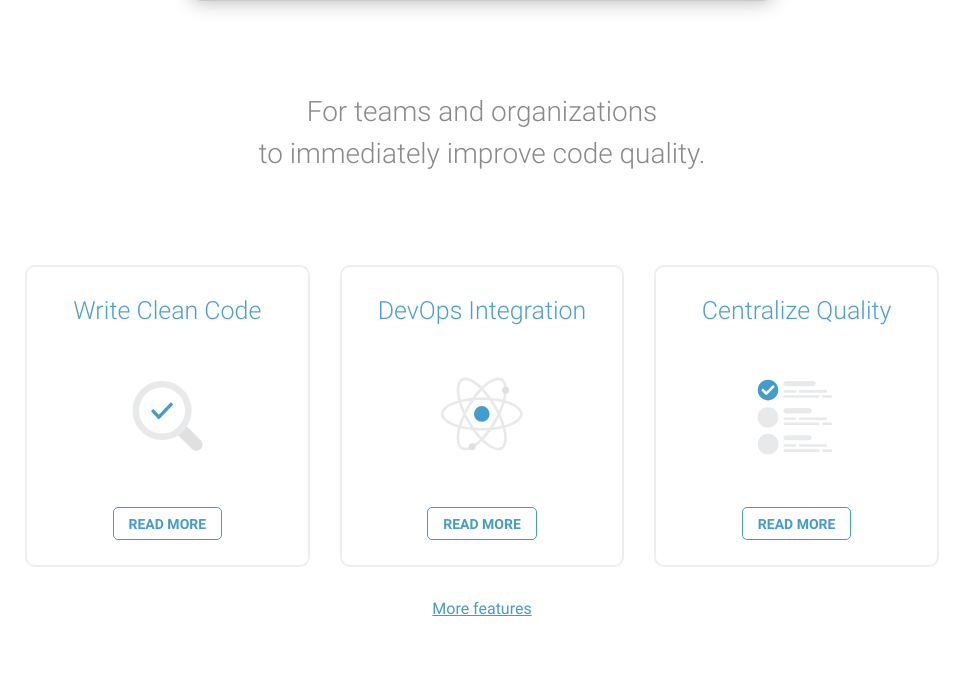
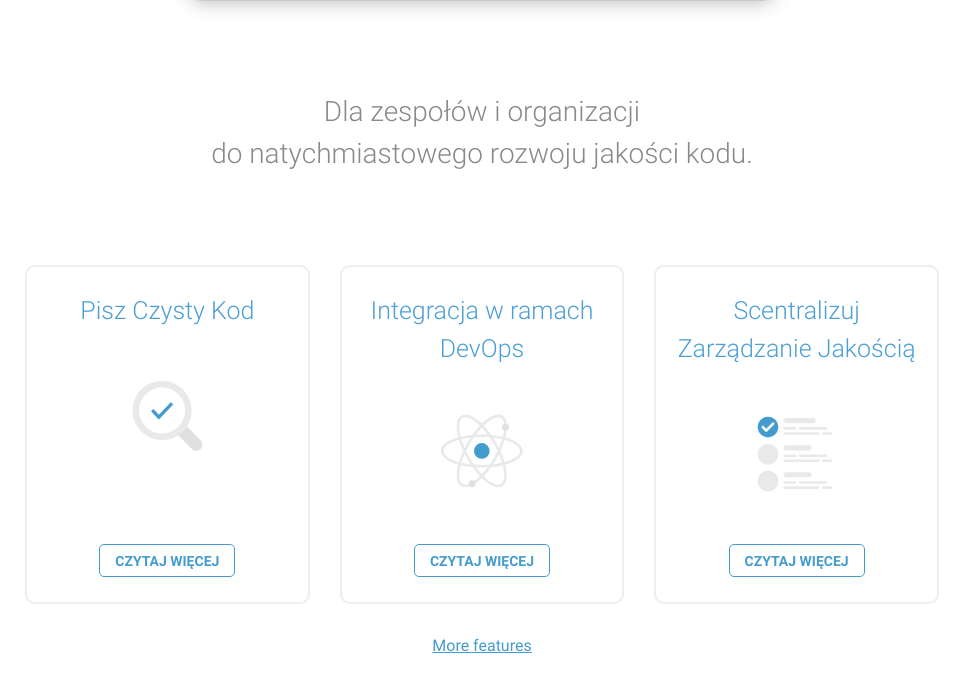
Before and after one commit to mkordulewski/sonarqube.pl, a plain HTML site: page index.html in a window 1280 px wide. Shown: the part 701-1380 px from the top of the page, without its empty margins (158-1128 px from the left). Drawn offline with Linux system fonts and the light colour scheme.

Commit message:
'Features' section translated

```diff
--- a/index.html
+++ b/index.html
@@ -70,33 +70,33 @@
         </div>
 
         <div class="page-container">
-            <div class="page-lead">For teams and organizations <br/>to immediately improve code quality.</div>
+            <div class="page-lead">Dla zespołów i organizacji <br/>do natychmiastowego rozwoju jakości kodu.</div>
             <ul class="grid">
                 <li class="grid-item index-feature">
                     <div class="grid-item-link">
                         <div class="grid-item-link-container">
-                            <h4 class="grid-item-title"> Write Clean Code</h4>
-                            <img src="images/illustration/clean-code.svg" width="90" alt="Clean Code"/>
+                            <h4 class="grid-item-title">Pisz Czysty Kod</h4>
+                            <img src="images/illustration/clean-code.svg" width="90" alt="Pisz Czysty Kod"/>
                         </div>
-                        <a href="https://www.sonarqube.org/features/clean-code/" class="btn btn-secondary">Read More</a>
+                        <a href="https://www.sonarqube.org/features/clean-code/" class="btn btn-secondary">Czytaj więcej</a>
                     </div>
                 </li>
                 <li class="grid-item index-feature">
                     <div class="grid-item-link">
                         <div class="grid-item-link-container">
-                            <h4 class="grid-item-title">DevOps Integration</h4>
-                            <img src="images/illustration/devops.svg" width="90" alt="DevOps Integration"/>
+                            <h4 class="grid-item-title">Integracja w ramach DevOps</h4>
+                            <img src="images/illustration/devops.svg" width="90" alt="Integracja w ramach DevOps"/>
                         </div>
-                        <a href="https://www.sonarqube.org/features/integration/" class="btn btn-secondary">Read More</a>
+                        <a href="https://www.sonarqube.org/features/integration/" class="btn btn-secondary">Czytaj więcej</a>
                     </div>
                 </li>
                 <li class="grid-item index-feature">
                     <div class="grid-item-link">
                         <div class="grid-item-link-container">
-                            <h4 class="grid-item-title">Centralize Quality</h4>
-                            <img src="images/illustration/centralize.svg" width="90" alt="Centralize Quality"/>
+                            <h4 class="grid-item-title">Scentralizuj Zarządzanie Jakością</h4>
+                            <img src="images/illustration/centralize.svg" width="90" alt="Scentralizuj Zarządzanie Jakością"/>
                         </div>
-                        <a href="https://www.sonarqube.org/features/centralization/" class="btn btn-secondary">Read More</a>
+                        <a href="https://www.sonarqube.org/features/centralization/" class="btn btn-secondary">Czytaj więcej</a>
                     </div>
                 </li>
             </ul>
```
